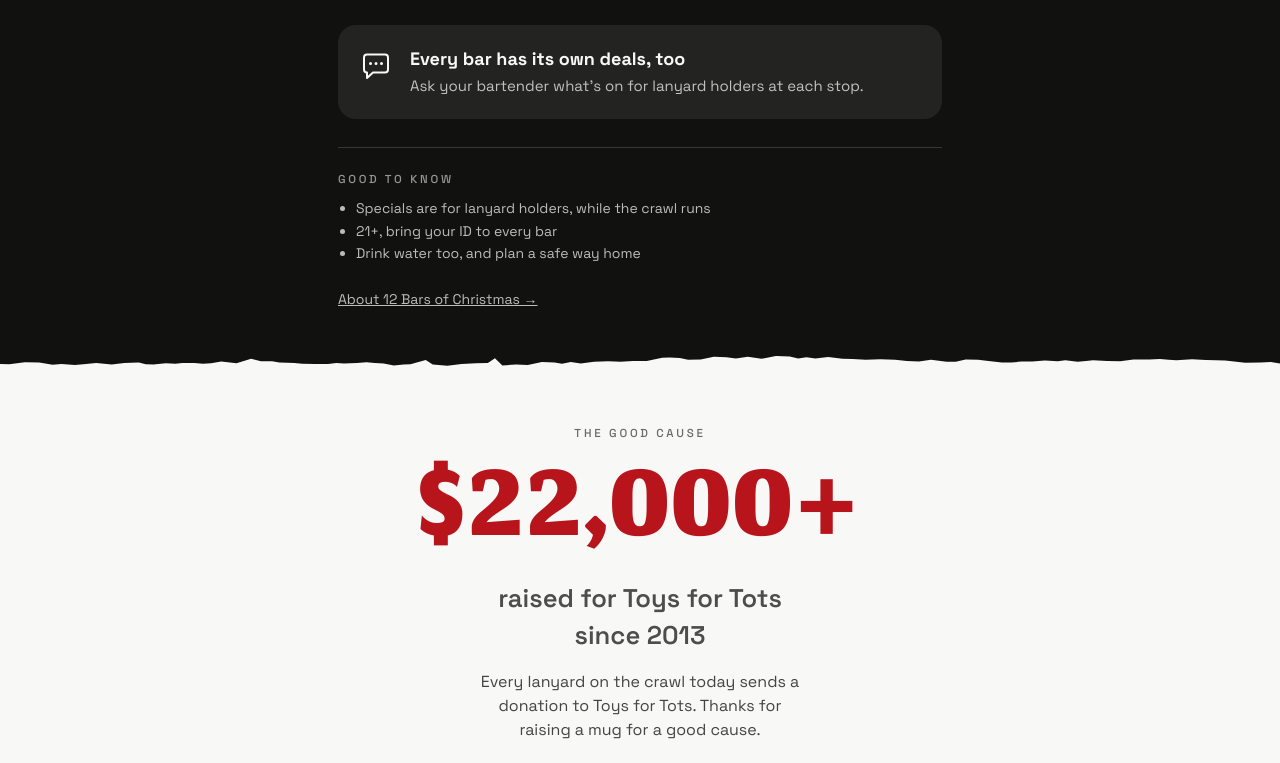
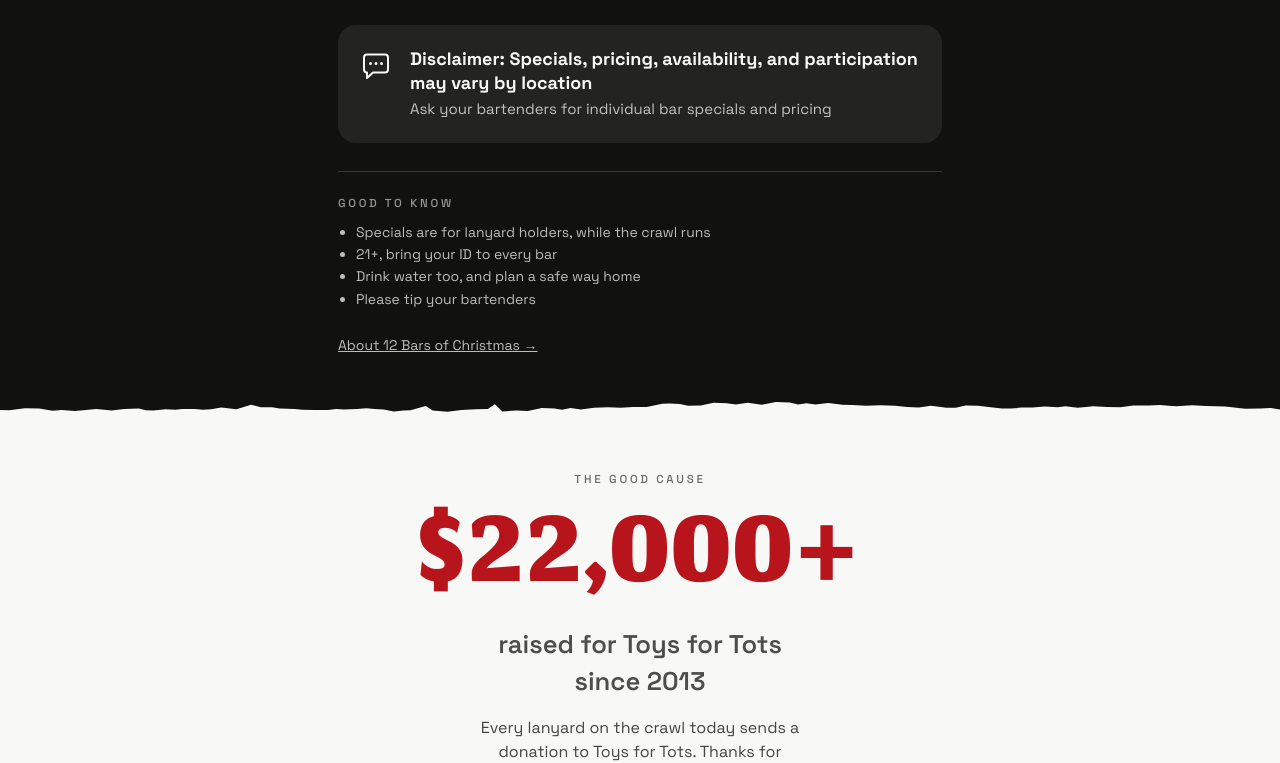
Before and after one commit to tanner-vandera/bar-scene-socials-v3, a plain HTML site: page 12barsofchristmas/specials.html in a window 1280 px wide. Shown: the part 1414-2177 px from the top of the page. Drawn offline with Linux system fonts and the light colour scheme; a web font is replaced by a local one.

Commit message:
Specials page: tipping reminder and location disclaimer (#3)
- "Please tip your bartenders" added to Good to know
- The bartender callout now reads: "Disclaimer: Specials, pricing,
  availability, and participation may vary by location" / "Ask your
  bartenders for individual bar specials and pricing"

Co-authored-by: tanner-vandera <tanner-vandera@users.noreply.github.com>
Co-authored-by: Claude Opus 5.5 <noreply@anthropic.com>

```diff
--- a/12barsofchristmas/specials.html
+++ b/12barsofchristmas/specials.html
@@ -197,8 +197,8 @@
         <path d="M6 8.5c0-1.7 1.3-3 3-3h18c1.7 0 3 1.3 3 3v12c0 1.7-1.3 3-3 3H15l-6 5.5v-5.5H9c-1.7 0-3-1.3-3-3z"/>
         <path d="M12.5 14.5h.01M18 14.5h.01M23.5 14.5h.01" stroke-width="3"/>
       </svg>
-      <h2>Every bar has its own deals, too</h2>
-      <p>Ask your bartender what&rsquo;s on for lanyard holders at each stop.</p>
+      <h2>Disclaimer: Specials, pricing, availability, and participation may vary by location</h2>
+      <p>Ask your bartenders for individual bar specials and pricing</p>
     </aside>
 
     <section class="sp-foot">
@@ -207,6 +207,7 @@
         <li>Specials are for lanyard holders, while the crawl runs</li>
         <li>21+, bring your ID to every bar</li>
         <li>Drink water too, and plan a safe way home</li>
+        <li>Please tip your bartenders</li>
       </ul>
       <a class="small" href="/12barsofchristmas">About 12 Bars of Christmas &rarr;</a>
     </section>
```
